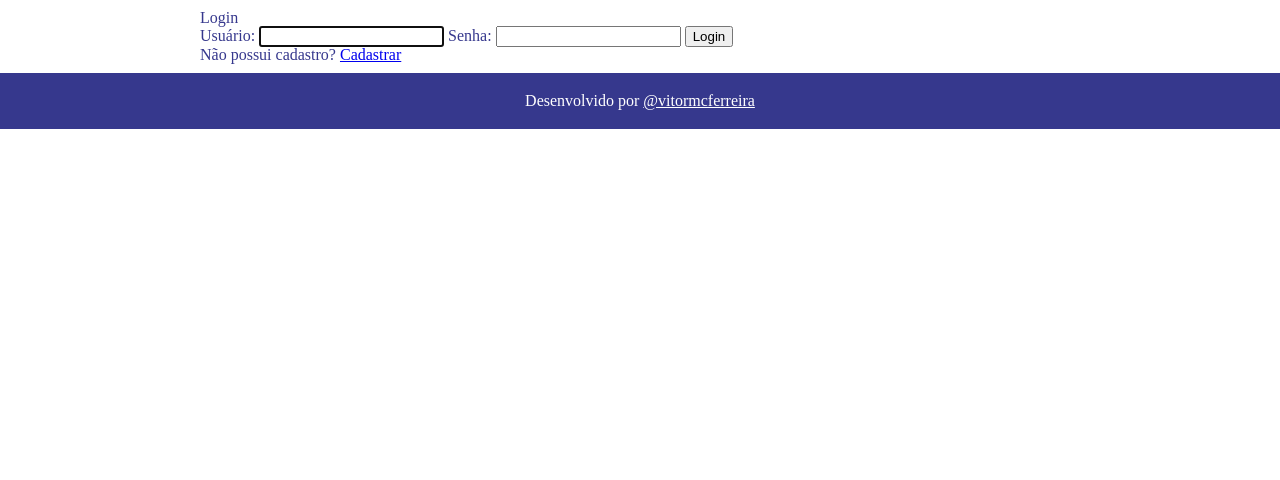
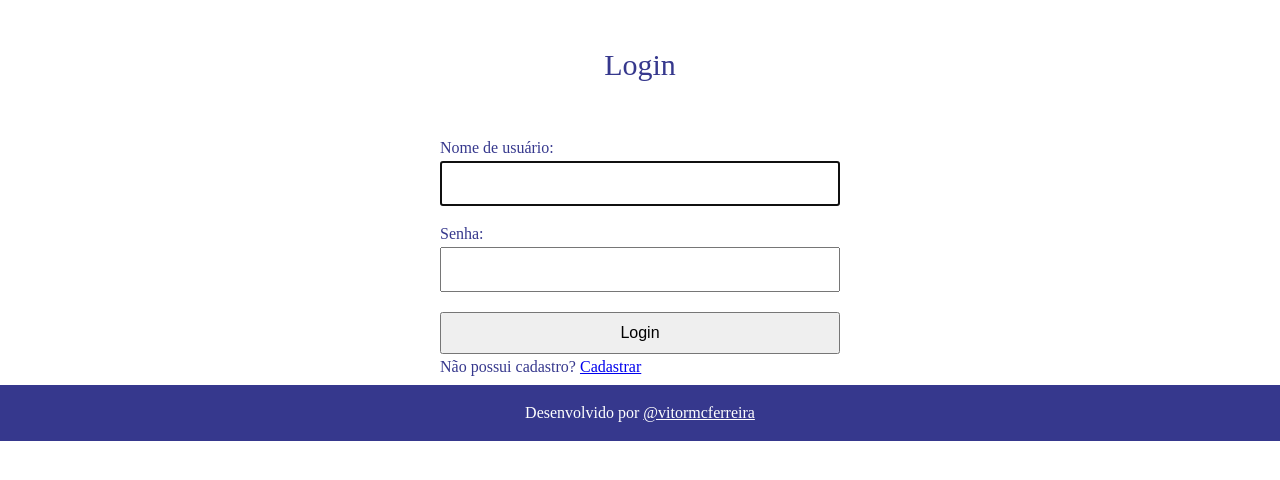
Before and after one commit to vitormcferreira/blog-django, a Django app: page /accounts/login/ in a window 1280 px wide. Shown: the part 108-588 px from the top of the page. Run offline with Django 4.2, Linux system fonts and the light colour scheme; some libraries are stand-ins or nearby versions.

Commit message:
estilizar login

```diff
--- a/accounts/templates/registration/login.html
+++ b/accounts/templates/registration/login.html
@@ -1,12 +1,28 @@
 {% extends 'base.html' %}
 
+{% load widget_tweaks %}
+
 {% block content %}
-  <h1>Login</h1>
+  <h1 class="content-title">Login</h1>
 
-  <form method="POST">
+  <form method="POST" class="form">
     {% csrf_token %}
-    {{ form }}
-    <input type="submit" value="Login">
+    <div class="field">
+      {{ form.non_field_errors }}
+    </div>
+    <div class="field">
+      <label for="id_username">Nome de usuário:</label>
+      {% render_field form.username class+="input" %}
+      {{ form.username.errors }}
+    </div>
+    <div class="field">
+      <label for="id_password">Senha:</label>
+      {% render_field form.password class+="input" %}
+      {{ form.password.errors }}
+    </div>
+    <div class="field">
+      <input type="submit" value="Login" class="btn">
+      <p>Não possui cadastro? <a href="{% url 'accounts:register' %}">Cadastrar</a></p>
+    </div>
   </form>
-  <p>Não possui cadastro? <a href="{% url 'accounts:register' %}">Cadastrar</a></p>
 {% endblock content %}
```
